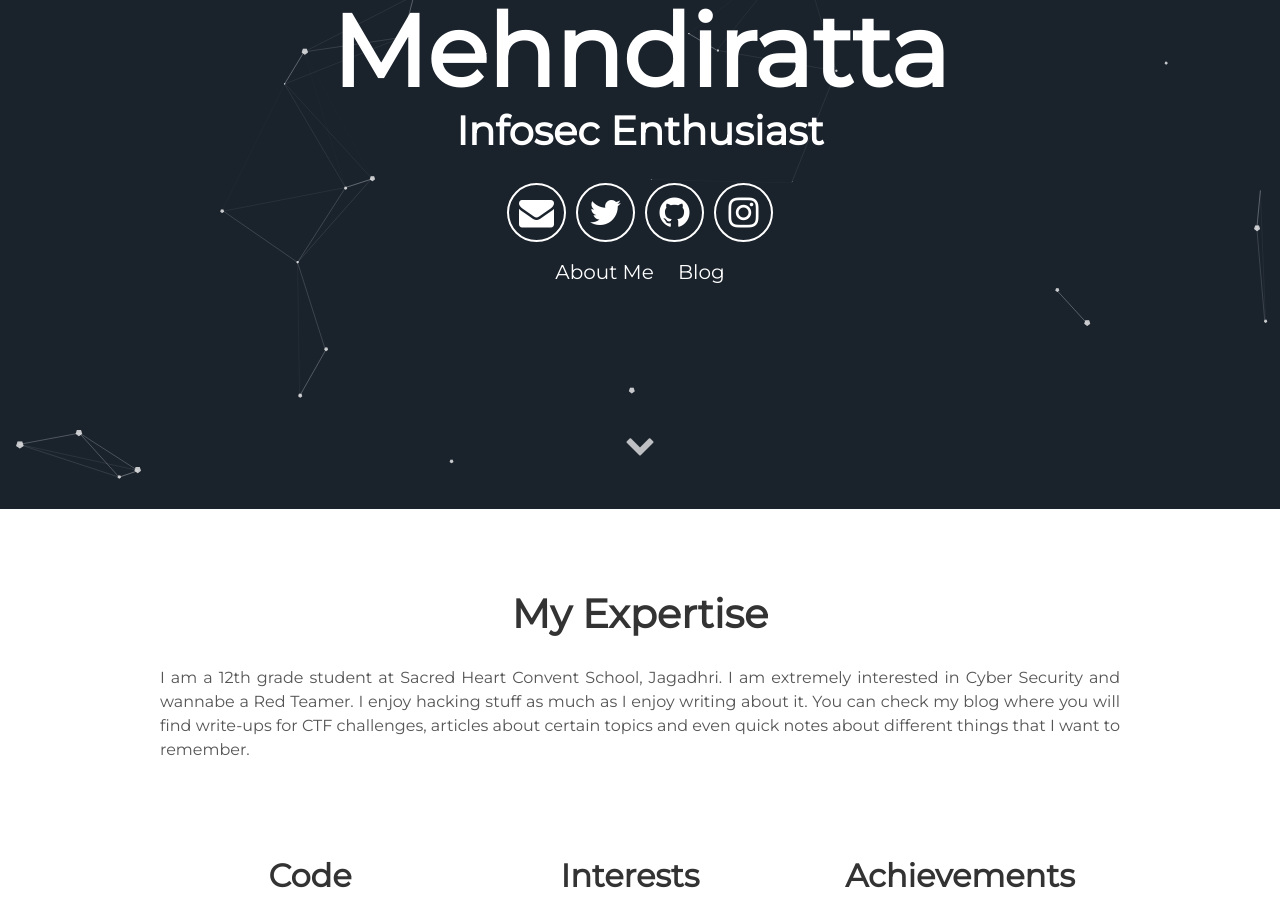
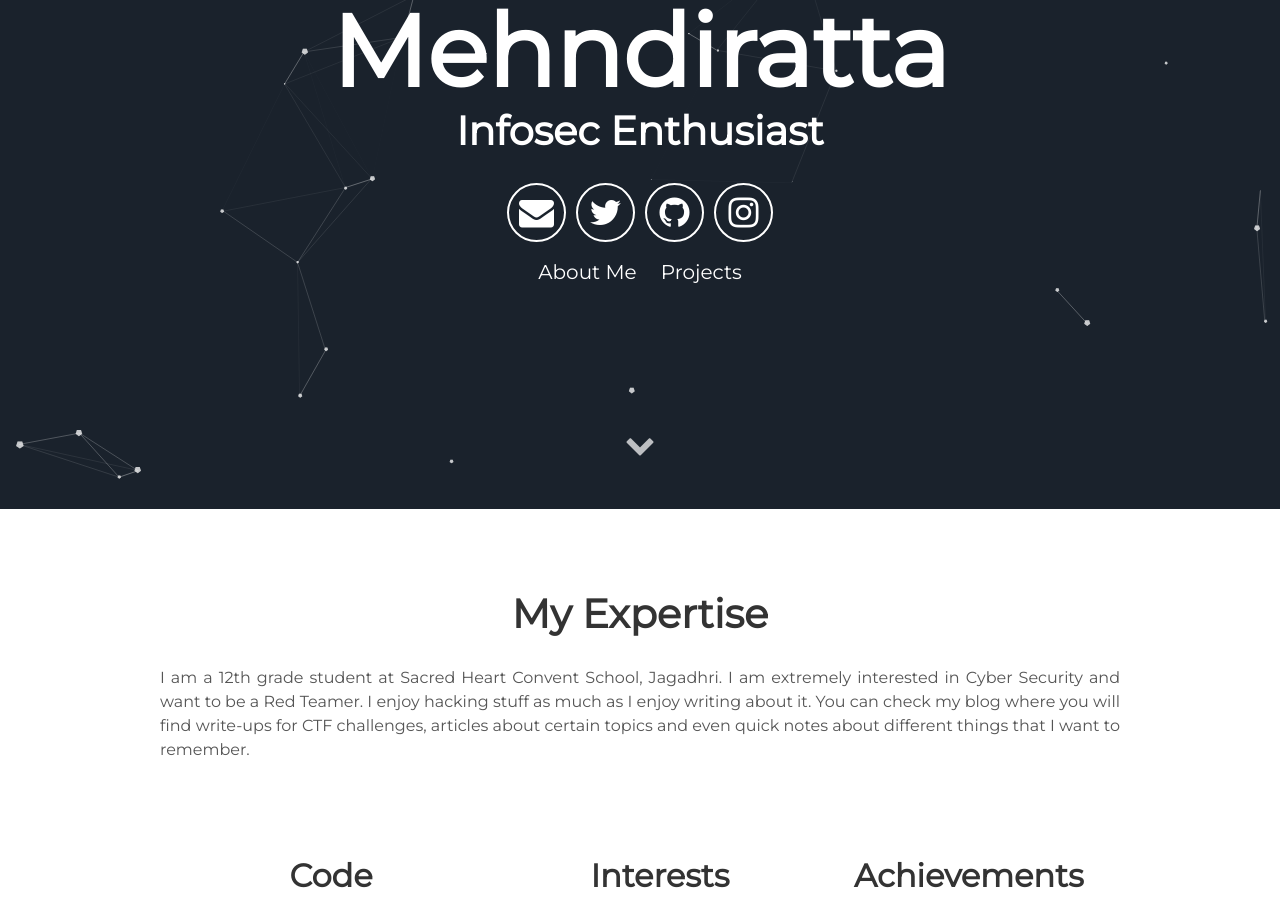
Before and after one commit to madhavmehndiratta/jekyll-portfolio, a Jekyll site: the page built from index.html, in a window 1280 px wide and 900 px high, scrolled down 391 px. Built offline with Jekyll 4.4.1, drawn with Linux system fonts in a browser that asks for light colours; some of the changed text lies outside the part shown.

Commit message:
Fixed some visual errors

```diff
--- a/_config.yml
+++ b/_config.yml
@@ -6,7 +6,7 @@
 
 # User settings
 username: Madhav Mehndiratta
-user_description: I am a 12th grade student at Sacred Heart Convent School, Jagadhri. I am extremely interested in Cyber Security and wannabe a Red Teamer. I enjoy hacking stuff as much as I enjoy writing about it. You can check my blog where you will find write-ups for CTF challenges, articles about certain topics and even quick notes about different things that I want to remember.
+user_description: I am a 12th grade student at Sacred Heart Convent School, Jagadhri. I am extremely interested in Cyber Security and want to be a Red Teamer. I enjoy hacking stuff as much as I enjoy writing about it. You can check my blog where you will find write-ups for CTF challenges, articles about certain topics and even quick notes about different things that I want to remember.
 user_title: Infosec Enthusiast
 email: madhavmehndiratta@gmail.com.com
 twitter_username: 0xm1m3
--- a/_includes/about.html
+++ b/_includes/about.html
@@ -7,17 +7,17 @@
       <h2>Code</h2>
       <i class="devicon-python-plain"></i>
       <i class="devicon-cplusplus-line"></i>
-      <p align="justify"><br>I started coding at the age of 13. Since then I have learnt many skills like Python, C, C++, php, Ansible Automation, Assembly and I love doing projects in weekends.</p>
+      <p align="justify"><br>I started coding at the age of 13. Since then I have gained hands on experience in Python, C, C++, php, Ansible Automation, Assembly and want to add more to my bucket. I love doing projects in weekends.</p>
     </div>
     <div class="tech">
       <h2>Interests</h2>
-      <img height=18% width=40% alt="Google Code In" src="{{ "/assets/img/gaming.png" | prepend: site.baseurl }}" />
+      <img height=15% width=38% alt="Google Code In" src="{{ "/assets/img/gaming.png" | prepend: site.baseurl }}" />
       <!-- <i class="devicon-vim-plain colored"></i> -->
       <p align="justify"><br>Apart from hacking, my other interest includes Gaming, Blogging and analysing Memes 😉. Playing video games is a great way for me to de-stress from the demands of everyday life and do something that I enjoy just for the sake of enjoying it.</p>
     </div>
     <div class="tech">
       <h2>Achievements</h2>
-      <img height=24% width=38% alt="Google Code In" src="{{ "/assets/img/gci.jpg" | prepend: site.baseurl }}" />
+      <img height=22% width=39% alt="Google Code In" src="{{ "/assets/img/gci.jpg" | prepend: site.baseurl }}" />
       <p align="justify">I have been named as a Runner Up by Fedora Project for contributions to open source software as part of Google Code-in 2019. You can check the list of tasks I completed <a target="_blank" href="https://github.com/madhavmehndiratta/Google-Code-In-2019">here.</a></p>
     </div>
 </div>
--- a/_includes/header.html
+++ b/_includes/header.html
@@ -12,7 +12,7 @@
       </div>
       <div class="header-links">
         <a class="link" href="#about" data-scroll>About Me</a>
-        <a class="link" href="blog">Blog</a>
+        <a class="link" href="#projects">Projects</a>
       </div>
   </div>
   <a class="down" href="#about" data-scroll><i class="icon fa fa-chevron-down" aria-hidden="true"></i></a>
```
Also changed, not shown: README.md (deleted), 1 other file.
